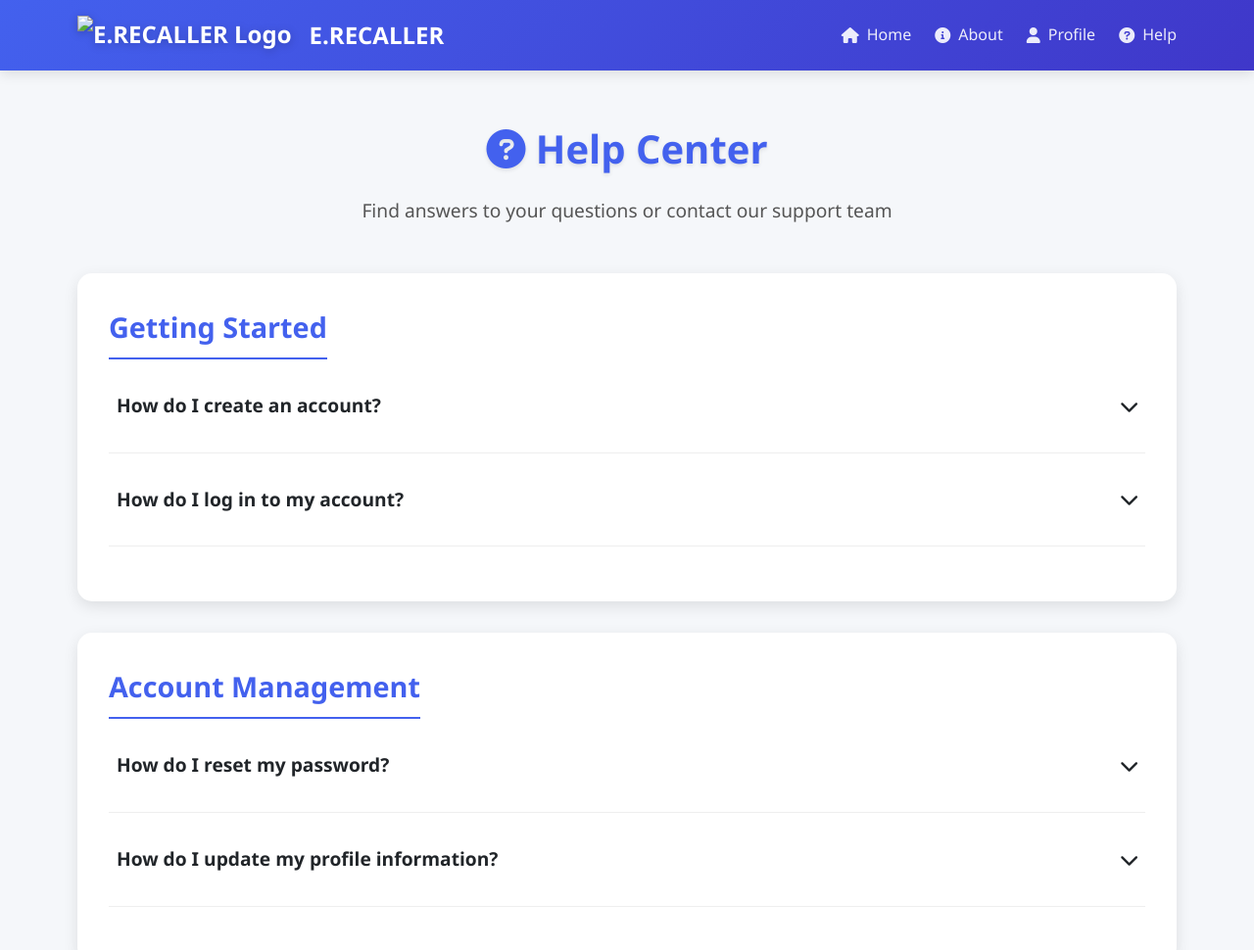
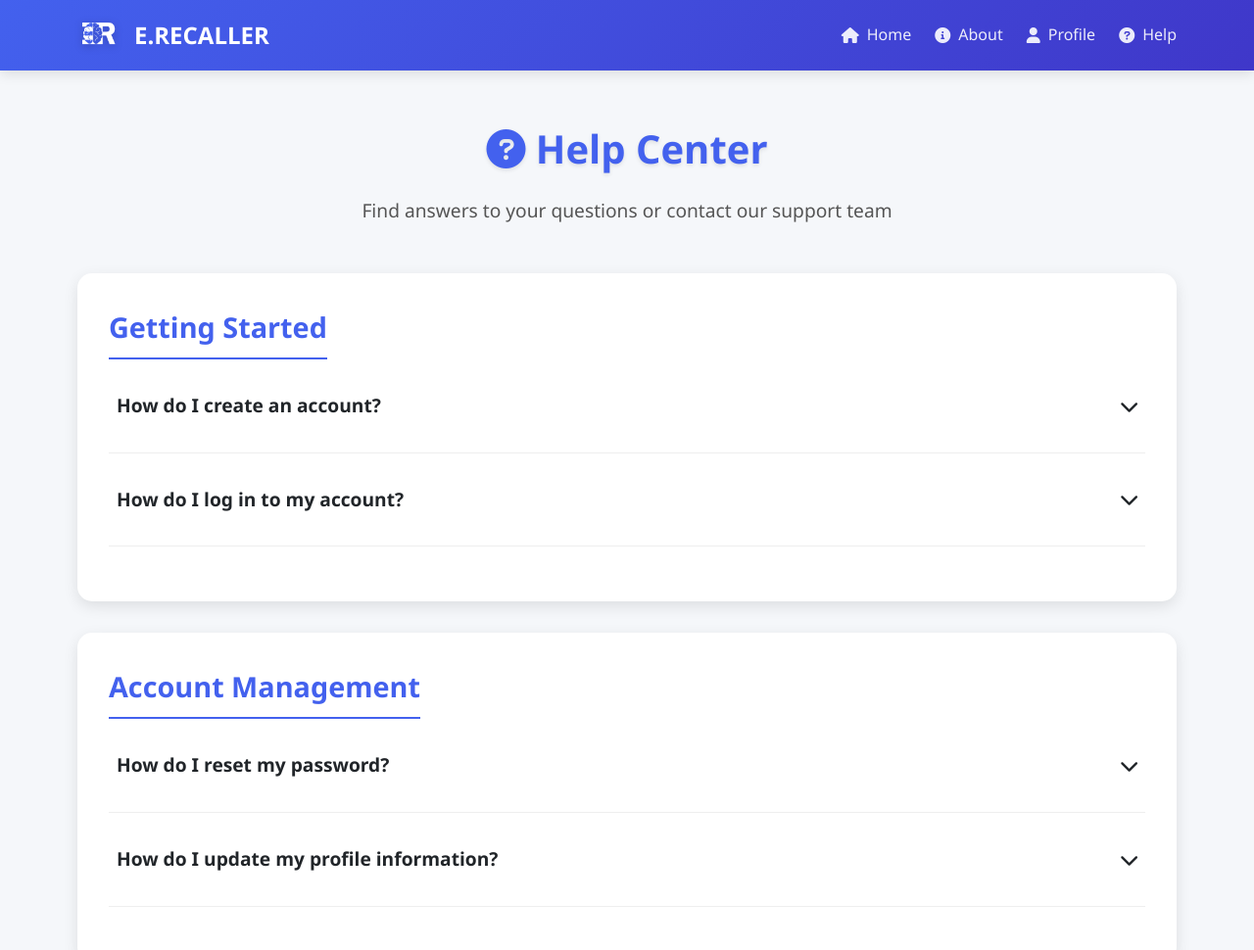
Before and after one commit to Aminda001/E.RECALLER_0.1, a plain HTML site: page help.html in a window 1280 px wide. Shown: the top 970 px of the page at 98% size. Drawn offline with Linux system fonts and the light colour scheme.

Commit message:
Update help.html

```diff
--- a/help.html
+++ b/help.html
@@ -284,7 +284,7 @@
     <div class="container">
       <div class="nav-container">
         <a href="index.html" class="logo">
-          <img src="images/logo_2.png" alt="E.RECALLER Logo" class="logo-icon">
+          <img src="logo_2.png" alt="E.RECALLER Logo" class="logo-icon">
           E.RECALLER
         </a>
 
```
